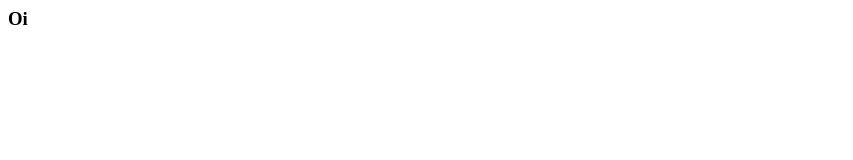
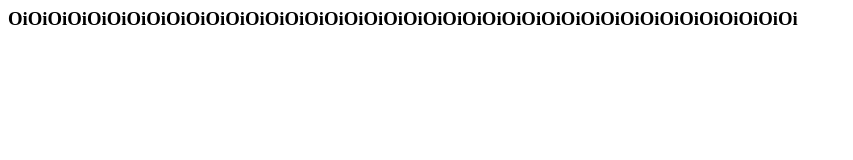
Before and after one commit to tiagoncardoso/verttice, a plain HTML site: page index.html in a window 1280 px wide. Shown: the whole page, without its empty margins (0-853 px from the left). Drawn offline with Linux system fonts and the light colour scheme.

Commit message:
adicionando alterações

```diff
--- a/index.html
+++ b/index.html
@@ -4,6 +4,6 @@
 </head>
 
 <body>
-<h3>Oi</h3>
+<h3>OiOiOiOiOiOiOiOiOiOiOiOiOiOiOiOiOiOiOiOiOiOiOiOiOiOiOiOiOiOiOiOiOiOiOiOiOiOiOiOi</h3>
 </body>
 </html>
```
Also changed, not shown: teste2.txt, teste4.txt.
